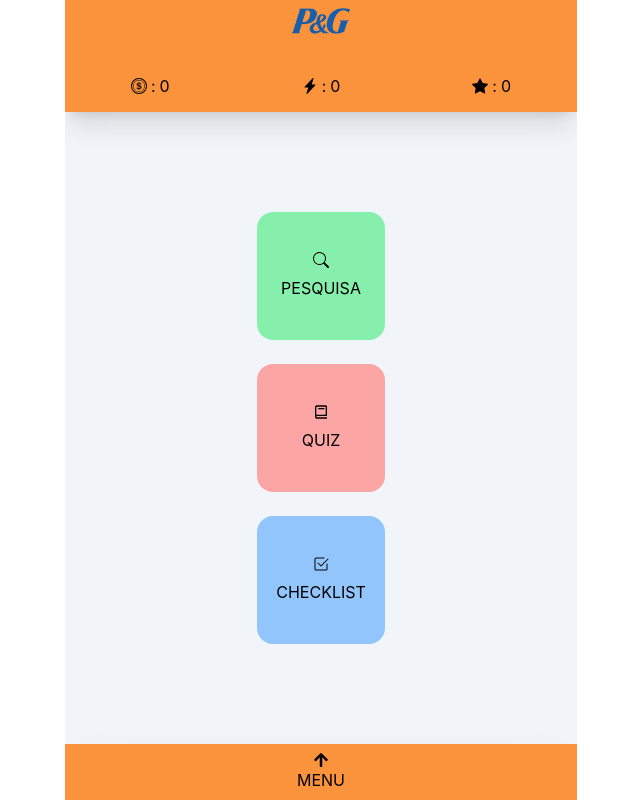
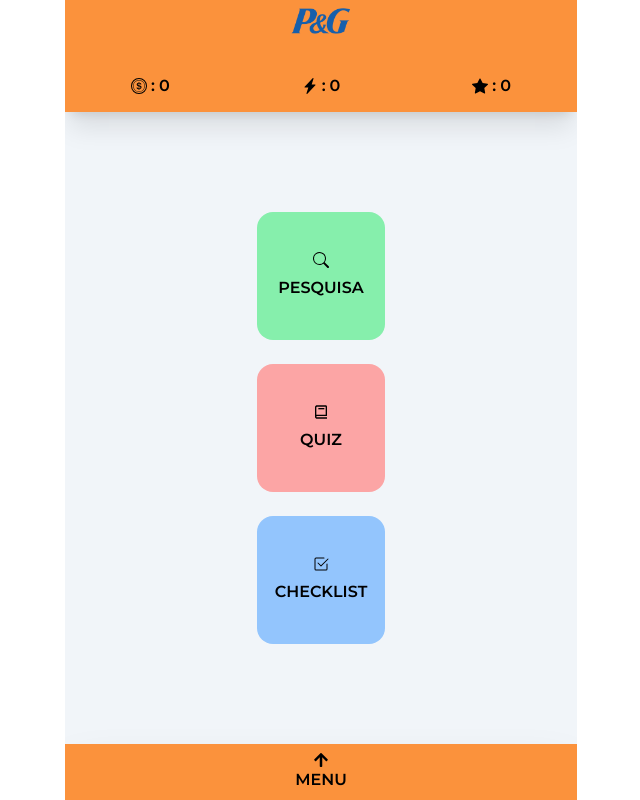
Before and after one commit to thonycsdev/ent-clone, a Next.js app: page / in a window 1280 px wide. Shown: the whole page, without its empty margins (319-959 px from the left). Built offline with nearby package versions, Linux system fonts and the light colour scheme.

Commit message:
style(Fix no footer): :sparkles:

```diff
--- a/pages/_app.tsx
+++ b/pages/_app.tsx
@@ -2,11 +2,17 @@ import Footer from "@/components/footer";
 import Header from "@/components/header";
 import "@/styles/globals.css";
 import { ChakraProvider } from "@chakra-ui/react";
+import { Montserrat } from 'next/font/google'
 import type { AppProps } from "next/app";
+
+const MontSerrat = Montserrat({
+	subsets: ["latin"],
+	weight: "600"
+});
 
 export default function App({ Component, pageProps }: AppProps) {
 	return (
-		<div className="flex flex-col max-w-lg overflow-hidden h-screen bg-slate-100 justify-self-center mx-auto text-black">
+		<div className={`flex flex-col max-w-lg overflow-hidden h-screen bg-slate-100 justify-self-center mx-auto text-black ${MontSerrat.className}`}>
 			<ChakraProvider>
 				<div className="top-0 relative">
 					<Header />
@@ -20,4 +26,6 @@ export default function App({ Component, pageProps }: AppProps) {
 			</ChakraProvider>
 		</div>
 	);
+
+
 }
```
